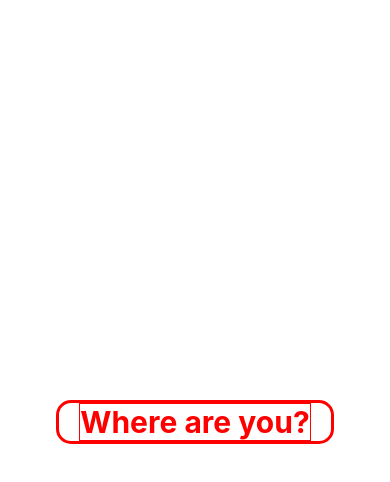
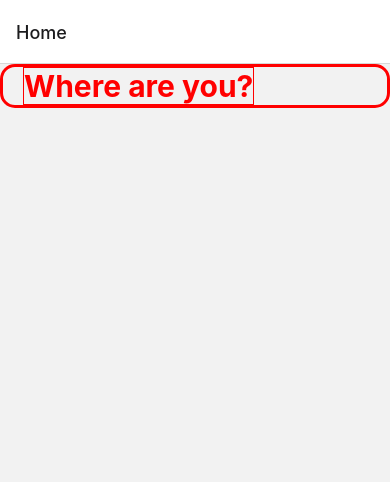
Before and after one commit to lozanoMiguel/coffee-valuation, a React Native app: screen / in a window 390 px wide. Shown: the top 482 px of the page. Built offline with nearby package versions, Linux system fonts and the light colour scheme.

Commit message:
advanced1

```diff
--- a/package.json
+++ b/package.json
@@ -15,8 +15,8 @@
     "expo-status-bar": "~1.6.0",
     "react": "18.2.0",
     "react-native": "0.72.4",
-    "react-native-screens": "~3.22.0",
-    "react-native-safe-area-context": "4.6.3"
+    "react-native-safe-area-context": "4.6.3",
+    "react-native-screens": "~3.22.0"
   },
   "devDependencies": {
     "@babel/core": "^7.20.0",
--- a/src/components/CoffeeShopList.jsx
+++ b/src/components/CoffeeShopList.jsx
@@ -0,0 +1,8 @@
+import React from "react";
+import StyledText from "./StyledText";
+
+const CoffeeShopList = ({ navigation }) => {
+  return <StyledText>Hellossss</StyledText>;
+};
+
+export default CoffeeShopList;
--- a/src/components/Main.jsx
+++ b/src/components/Main.jsx
@@ -1,13 +1,18 @@
 import React from "react";
 import WhereBtn from "./WhereBtn";
+import CoffeeShopList from "./CoffeeShopList";
 import StyledView from "./StyledView";
-import { Alert, TouchableNativeFeedback } from "react-native";
+import { createNativeStackNavigator } from "@react-navigation/native-stack";
+import StyledText from "./StyledText";
+
+const Stack = createNativeStackNavigator();
 
 const Main = () => {
   return (
-    <StyledView>
-      <WhereBtn />
-    </StyledView>
+    <Stack.Navigator>
+      <Stack.Screen name="Home" component={WhereBtn} />
+      <Stack.Screen name="CoffeeShop" component={CoffeeShopList} />
+    </Stack.Navigator>
   );
 };
 
--- a/src/components/WhereBtn.jsx
+++ b/src/components/WhereBtn.jsx
@@ -2,8 +2,10 @@ import React from "react";
 import StyledText from "./StyledText";
 import StyledView from "./StyledView";
 import { TouchableNativeFeedback, Alert } from "react-native";
+import { useNavigation } from "@react-navigation/native";
 
 const WhereBtn = () => {
+  const navigation = useNavigation();
   return (
     <StyledView
       height={"child"}
@@ -14,7 +16,9 @@ const WhereBtn = () => {
       borderTopLeftRadius={"bordertopleftradius"}
       borderTopRightRadius={"bordertoprightradius"}
     >
-      <TouchableNativeFeedback onPress={() => Alert.alert("Yendo")}>
+      <TouchableNativeFeedback
+        onPress={() => navigation.navigate("CoffeeShop")}
+      >
         <StyledText>Where are you?</StyledText>
       </TouchableNativeFeedback>
     </StyledView>
```
